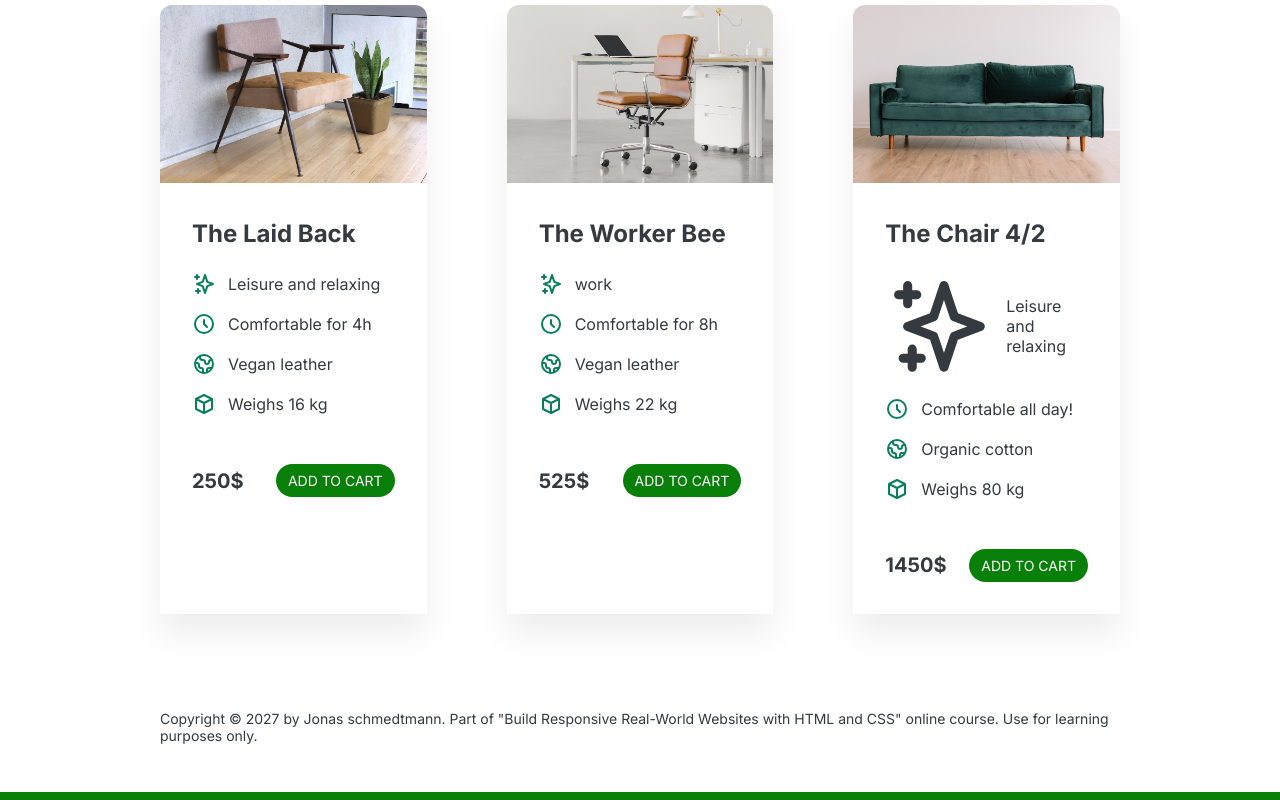
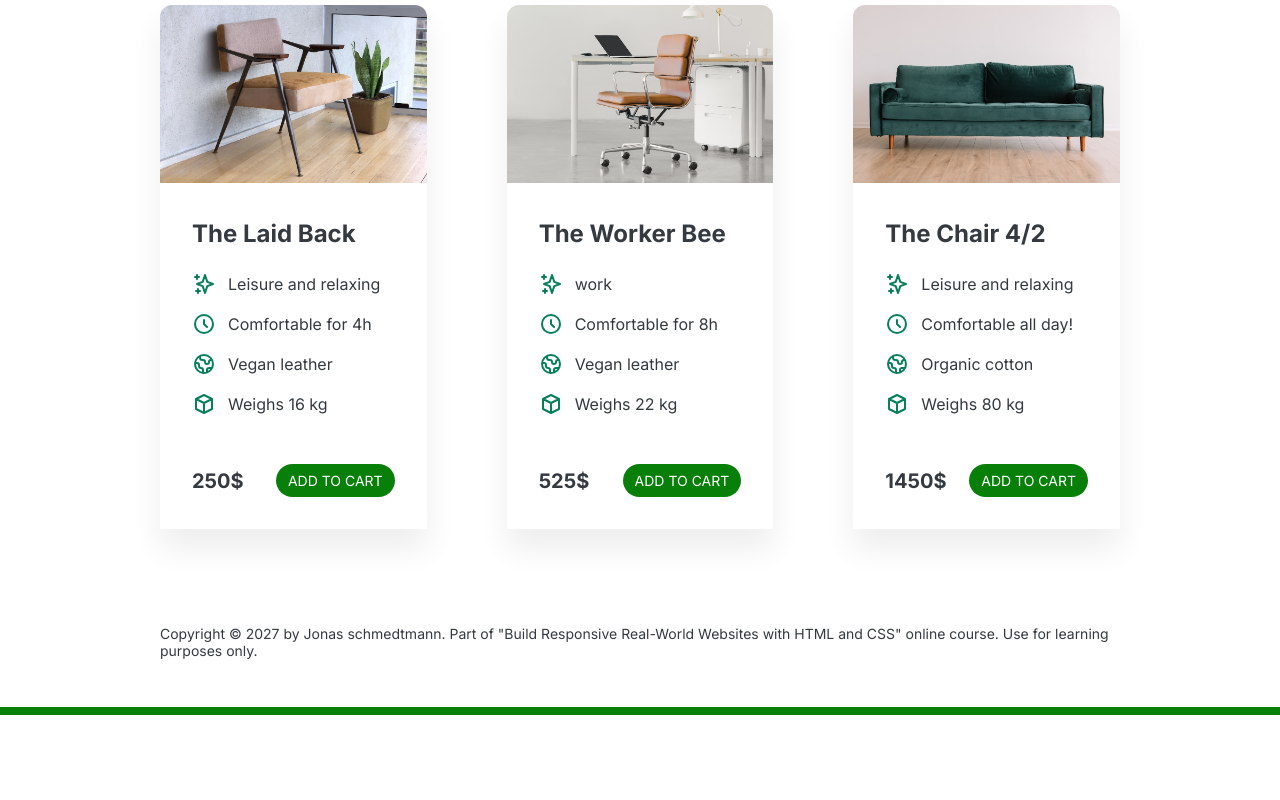
Before and after one commit to vid-ai/sturdy-potato, a plain HTML site: page design_practice/index.html in a window 1280 px wide. Shown: the part 1450-2250 px from the top of the page. After the commit the page ends 2165 px from the top, so only its background shows below. Drawn offline with Linux system fonts and the light colour scheme.

Commit message:
fixed chair icon

```diff
--- a/design_practice/index.html
+++ b/design_practice/index.html
@@ -166,7 +166,7 @@
               <h3>The Chair 4/2</h3>
               <ul class="chair-details">
                 <li>
-                  <svg xmlns="http://www.w3.org/2000/svg" class="feature-icon" fill="none" viewBox="0 0 24 24" stroke="currentColor">
+                  <svg xmlns="http://www.w3.org/2000/svg" class="chair-icon" fill="none" viewBox="0 0 24 24" stroke="currentColor">
                     <path stroke-linecap="round" stroke-linejoin="round" stroke-width="2" d="M5 3v4M3 5h4M6 17v4m-2-2h4m5-16l2.286 6.857L21 12l-5.714 2.143L13 21l-2.286-6.857L5 12l5.714-2.143L13 3z" />
                   </svg>
                   <span>Leisure and relaxing</span>
```
